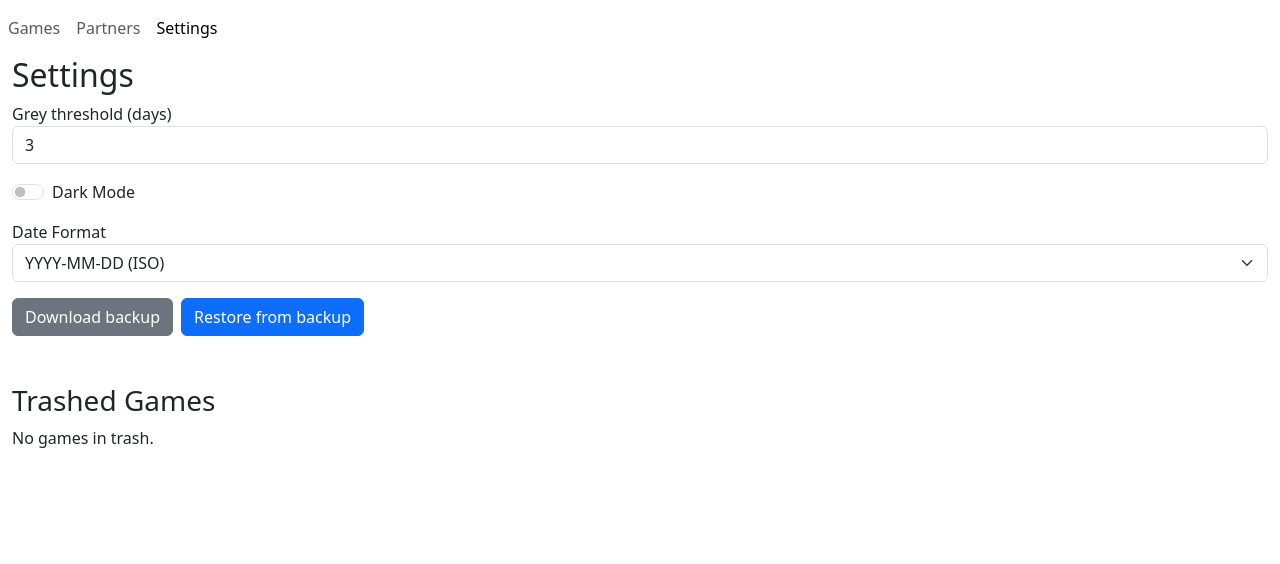
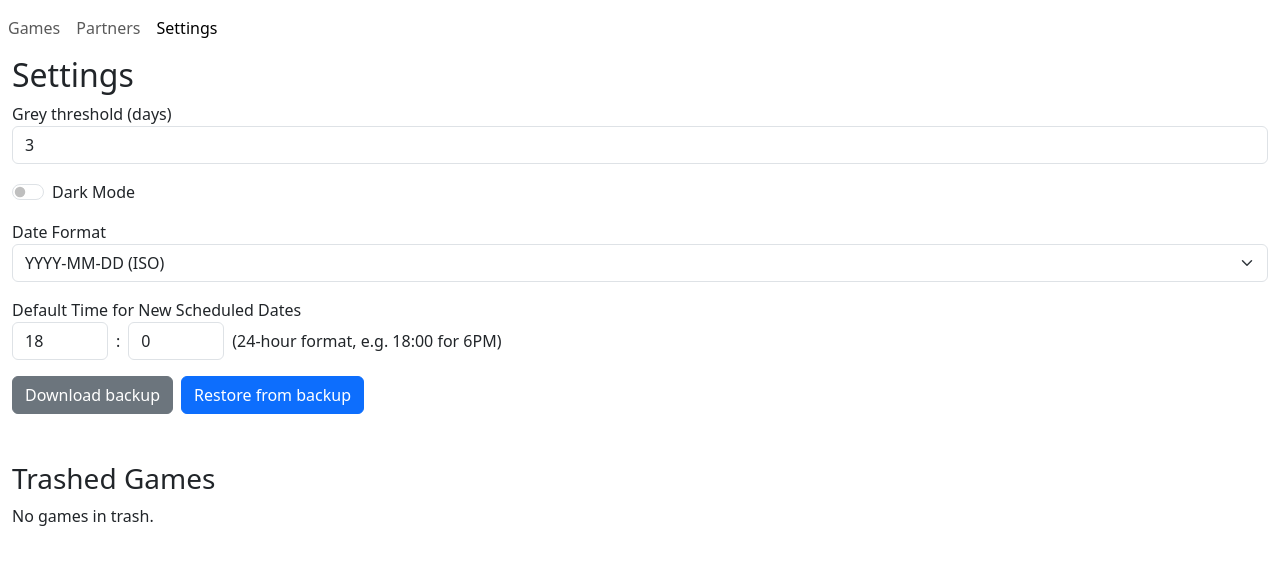
Before and after one commit to NebuPookins/Stream-Collab-Scheduler, a React (Vite) app: page /#/settings in a window 1280 px wide. Shown: the top 564 px of the page. Built offline with nearby package versions, Linux system fonts and the light colour scheme.

Commit message:
Add option for default schedule time.

```diff
--- a/src/components/GameDetailView.tsx
+++ b/src/components/GameDetailView.tsx
@@ -428,7 +428,16 @@ const GameDetailView: React.FC<GameDetailProps> = ({ store, setStore }) => {
               <DatePicker
                 selected={null}
                 onChange={(date) => {
-                  if (date) setScheduledTimes([...scheduledTimes, date]);
+                  if (date) {
+                    // If the user picked a date (not a time), and the time is 00:00, set to defaultScheduledHour/minute
+                    const hour = store.settings.defaultScheduledHour ?? 18;
+                    const minute = store.settings.defaultScheduledMinute ?? 0;
+                    const d = new Date(date);
+                    if (d.getHours() === 0 && d.getMinutes() === 0 && d.getSeconds() === 0) {
+                      d.setHours(hour, minute, 0, 0);
+                    }
+                    setScheduledTimes([...scheduledTimes, d]);
+                  }
                 }}
                 showTimeSelect
                 timeFormat="HH:mm"
--- a/src/components/SettingsView.tsx
+++ b/src/components/SettingsView.tsx
@@ -10,6 +10,8 @@ const SettingsView: React.FC<SettingsProps> = ({ store, setStore }) => {
   const [greyDays, setGreyDays] = useState(store.settings.greyThresholdDays);
   const [darkMode, setDarkMode] = useState(store.settings.darkMode);
   const [dateFormat, setDateFormat] = useState<DateFormatOption>(store.settings.dateFormat);
+  const [defaultScheduledHour, setDefaultScheduledHour] = useState(store.settings.defaultScheduledHour ?? 18);
+  const [defaultScheduledMinute, setDefaultScheduledMinute] = useState(store.settings.defaultScheduledMinute ?? 0);
 
   const initialLoadComplete = useRef(false);
 
@@ -19,6 +21,8 @@ const SettingsView: React.FC<SettingsProps> = ({ store, setStore }) => {
     setGreyDays(store.settings.greyThresholdDays);
     setDarkMode(store.settings.darkMode);
     setDateFormat(store.settings.dateFormat);
+    setDefaultScheduledHour(store.settings.defaultScheduledHour ?? 18);
+    setDefaultScheduledMinute(store.settings.defaultScheduledMinute ?? 0);
   }, [store.settings]);
 
   // useEffect for saving
@@ -26,17 +30,25 @@ const SettingsView: React.FC<SettingsProps> = ({ store, setStore }) => {
     if (!initialLoadComplete.current) {
       // Heuristic to wait for state sync from props
       if (greyDays === store.settings.greyThresholdDays &&
-          darkMode === store.settings.darkMode && dateFormat === store.settings.dateFormat) {
+          darkMode === store.settings.darkMode && dateFormat === store.settings.dateFormat &&
+          defaultScheduledHour === (store.settings.defaultScheduledHour ?? 18) &&
+          defaultScheduledMinute === (store.settings.defaultScheduledMinute ?? 0)) {
         initialLoadComplete.current = true;
       }
       return; // Don't save on initial load or during state sync
     }
 
-    const newSettings = { greyThresholdDays: greyDays, darkMode, dateFormat };
+    const newSettings = {
+      greyThresholdDays: greyDays,
+      darkMode,
+      dateFormat,
+      defaultScheduledHour,
+      defaultScheduledMinute
+    };
     const newStore = { ...store, settings: newSettings };
     setStore(newStore);
     saveStore(newStore);
-  }, [greyDays, darkMode, dateFormat, store, setStore]);
+  }, [greyDays, darkMode, dateFormat, defaultScheduledHour, defaultScheduledMinute, store, setStore]);
 
   const exportJSON = () => {
     const blob = new Blob([JSON.stringify(store, null, 2)], { type: 'application/json' });
@@ -85,6 +97,31 @@ const SettingsView: React.FC<SettingsProps> = ({ store, setStore }) => {
           <option value="Month Day, Year">Month Day, Year</option>
         </select>
       </div>
+      <div className="mb-3">
+        <label>Default Time for New Scheduled Dates</label>
+        <div className="d-flex align-items-center">
+          <input
+            type="number"
+            className="form-control me-2"
+            style={{ width: '6em' }}
+            min={0}
+            max={23}
+            value={defaultScheduledHour}
+            onChange={e => setDefaultScheduledHour(Math.max(0, Math.min(23, Number(e.target.value))))}
+          />
+          <span className="me-2">:</span>
+          <input
+            type="number"
+            className="form-control me-2"
+            style={{ width: '6em' }}
+            min={0}
+            max={59}
+            value={defaultScheduledMinute}
+            onChange={e => setDefaultScheduledMinute(Math.max(0, Math.min(59, Number(e.target.value))))}
+          />
+          <span>(24-hour format, e.g. 18:00 for 6PM)</span>
+        </div>
+      </div>
        <button className="btn btn-secondary me-2" onClick={exportJSON}>Download backup</button>
        <input type="file" accept="application/json" onChange={importJSON} style={{ display: 'none' }} id="import-file-input" />
        <button className="btn btn-primary" onClick={() => document.getElementById('import-file-input')?.click()}>Restore from backup</button>
--- a/src/storage.ts
+++ b/src/storage.ts
@@ -44,7 +44,7 @@ export async function loadStore(): Promise<Store> {
     }
   }
   // Default empty store if nothing is found or type is unexpected
-  return { games: [], partners: [], settings: { greyThresholdDays: 3, darkMode: false, dateFormat: "YYYY-MM-DD" } };
+  return { games: [], partners: [], settings: { greyThresholdDays: 3, darkMode: false, dateFormat: "YYYY-MM-DD", defaultScheduledHour: 18, defaultScheduledMinute: 0 } };
 }
 
 export async function saveStore(store: Store): Promise<void> {
```
Also changed, not shown: src/types.ts (+9 -1 lines).
